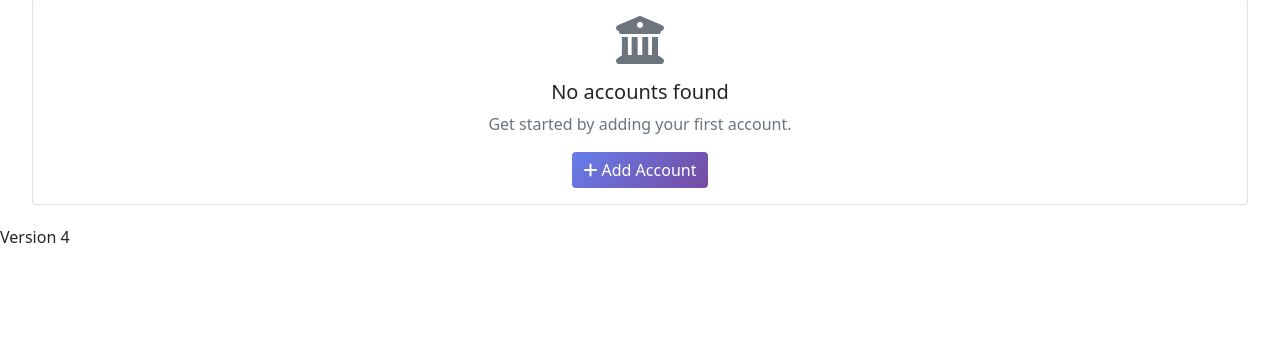
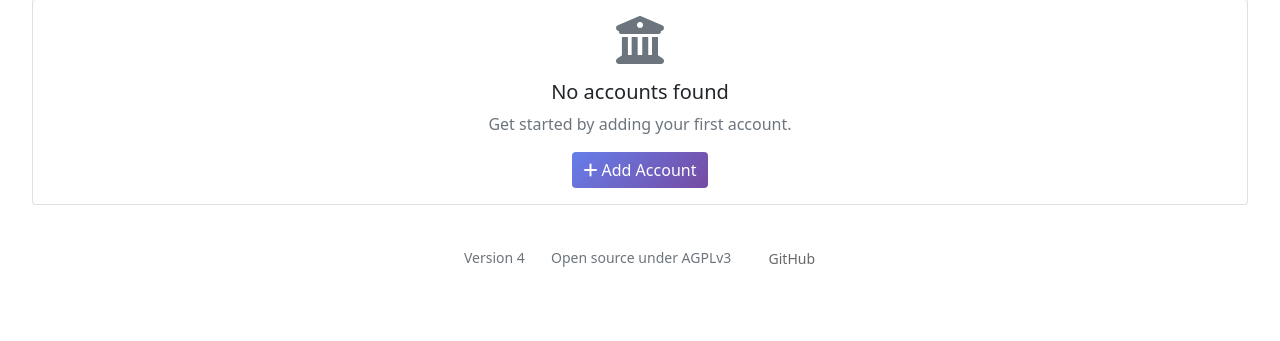
Before and after one commit to ddokupil12/personal-transaction-app, a Flask app: page /accounts in a window 1280 px wide. Shown: the part 157-498 px from the top of the page. Run offline with Flask 3, Linux system fonts and the light colour scheme; data that the repository does not hold is empty; some libraries are stand-ins or nearby versions.

Commit message:
Updated footer

```diff
--- a/templates/base.html
+++ b/templates/base.html
@@ -16,6 +16,33 @@
         .btn-primary:hover { background: linear-gradient(135deg, #764ba2 0%, #667eea 100%); }
         .sidebar { background: #f8f9fa; min-height: 100vh; padding-top: 20px; }
         .main-content { padding: 20px; }
+
+        /* Updated Footer Styles */
+        footer {
+            color: black;
+            text-align: center;
+            padding: 20px;
+            position: relative;
+            bottom: 0;
+            width: 100%;
+            border: none;
+        }
+        .footer-button {
+            color: #676767;
+            font-size: 14px;
+            margin-left: 10px;
+            padding: 1px;
+        }
+        .footer-button:hover {
+            color: blue; /* Turn black on hover */
+            text-decoration: underline;
+        }
+        .footer-text {
+            font-size: 14px;
+            padding: 1px;
+            margin-right: 20px;
+            border: none;
+        }
     </style>
 </head>
 <body>
@@ -89,7 +116,11 @@
     <script src="https://cdnjs.cloudflare.com/ajax/libs/bootstrap/5.1.3/js/bootstrap.bundle.min.js"></script>
     {% block scripts %}{% endblock %}
     <footer>
-        <div>Version 4</div>
+        <span class="footer-text text-muted">Version 4</span>
+        <span class="footer-text text-muted">Open source under AGPLv3</span>
+        <span>
+            <button class="btn footer-button" onclick="window.open('https:/\/github.com/ddokupil12/personal-transaction-app', '_blank')">GitHub</button>
+        </span>
     </footer>
 </body>
 </html>
```
